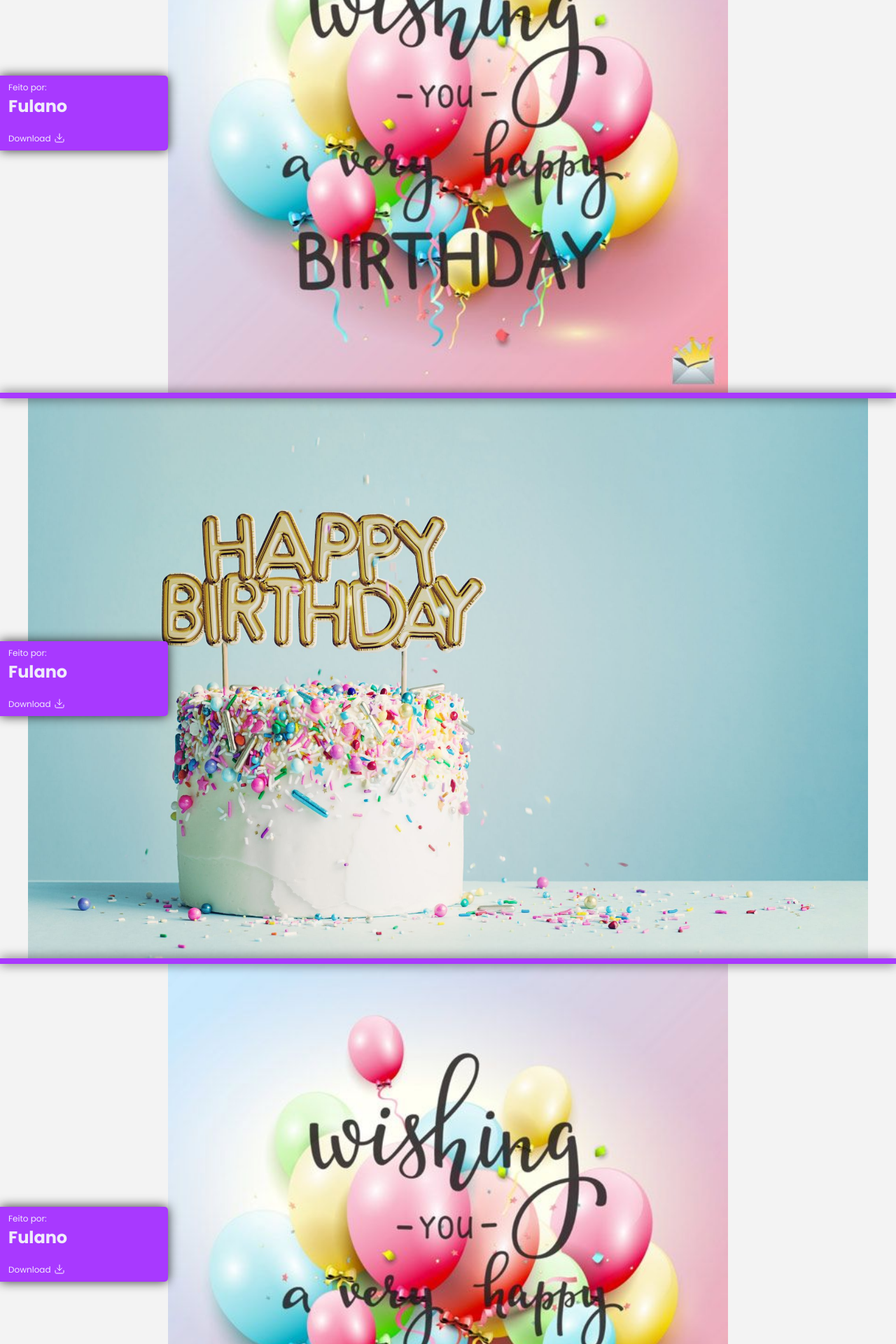
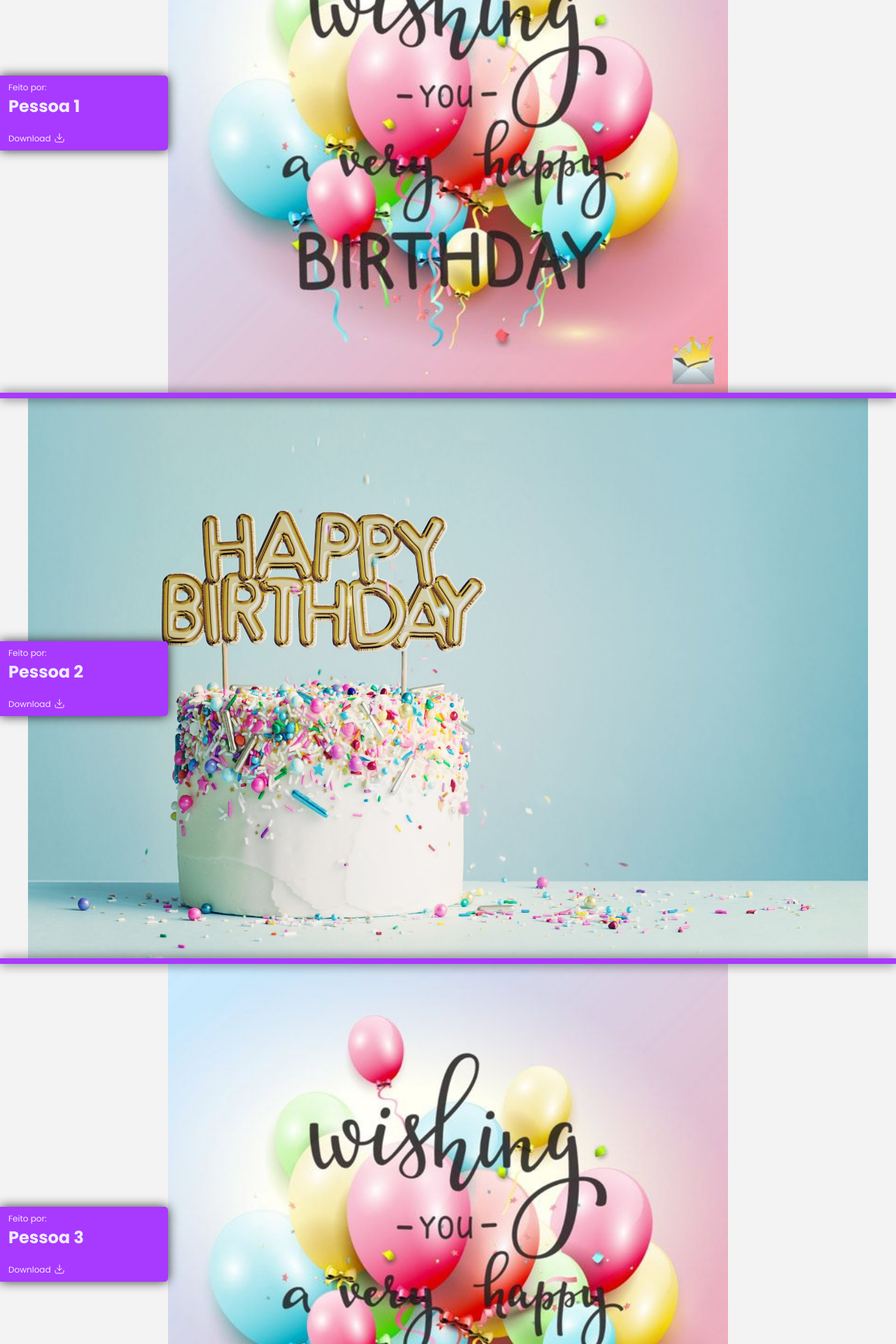
Before and after one commit to JoaoGuiBC/b-days, a Next.js app: page /Desenhos in a window 1280 px wide. Shown: the part 440-2360 px from the top of the page at 70% size. Built offline with nearby package versions, Linux system fonts and the light colour scheme.

Commit message:
Images are now dynamically added to the drawing's page depending of the number of images

```diff
--- a/src/pages/Desenhos/index.tsx
+++ b/src/pages/Desenhos/index.tsx
@@ -11,8 +11,9 @@ import {
   Footer,
 } from './styles';
 
+const drawings = [{ id: 1, author: 'Pessoa 1', src: '/placeholderImage.png' }, { id: 2, author: 'Pessoa 2', src: '/placeholderImage2.png' }, { id: 3, author: 'Pessoa 3', src: '/placeholderImage.png' }, { id: 4, author: 'Pessoa 4', src: '/placeholderImage2.png' }];
+
 const Desenhos: React.FC = () => {
-
   function handleScrollToTop() {
     window.scrollTo({ top: 0, behavior: 'smooth' });
   }
@@ -26,61 +27,21 @@ const Desenhos: React.FC = () => {
           especial para todos nós :&#41;
         </Text>
 
-        <Images>
+        {drawings.map(draw => (
+          <Images key={draw.id}>
             <Separator />
-          <Background Image="/placeholderImage.png">
+            <Background Image={draw.src}>
               <ArtistInfo>
                 <span>Feito por:</span>
-              <strong>Fulano</strong>
-              <a href="/placeholderImage.png" download="draw.png">
+                <strong>{draw.author}</strong>
+                <a href={draw.src} download={`${draw.author}.png`}>
                   Download
                   <img src="/svg/download.svg" alt="Download" />
                 </a>
               </ArtistInfo>
             </Background>
           </Images>
-
-        <Images>
-          <Separator />
-          <Background Image="/placeholderImage2.png">
-            <ArtistInfo>
-              <span>Feito por:</span>
-              <strong>Fulano</strong>
-              <a href="/placeholderImage2.png" download="draw.png">
-                Download
-                <img src="/svg/download.svg" alt="Download" />
-              </a>
-            </ArtistInfo>
-          </Background>
-        </Images>
-
-        <Images>
-          <Separator />
-          <Background Image="/placeholderImage.png">
-            <ArtistInfo>
-              <span>Feito por:</span>
-              <strong>Fulano</strong>
-              <a href="/placeholderImage.png" download="draw.png">
-                Download
-                <img src="/svg/download.svg" alt="Download" />
-              </a>
-            </ArtistInfo>
-          </Background>
-        </Images>
-
-        <Images>
-          <Separator />
-          <Background Image="/placeholderImage2.png">
-            <ArtistInfo>
-              <span>Feito por:</span>
-              <strong>Fulano</strong>
-              <a href="/placeholderImage2.png" download="draw.png">
-                Download
-                <img src="/svg/download.svg" alt="Download" />
-              </a>
-            </ArtistInfo>
-          </Background>
-        </Images>
+        ))}
 
         <Footer>
           <span onClick={handleScrollToTop}>Voltar ao início</span>
```
Lines whose indentation alone changed are shown as unchanged.
